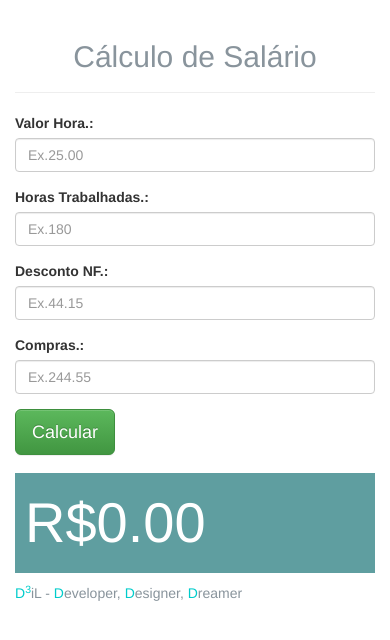
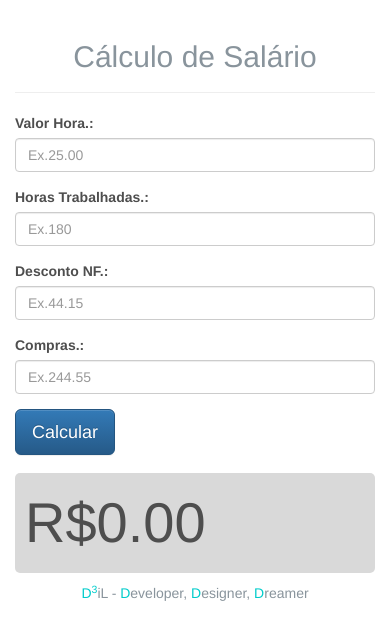
Before and after one commit to iluciano/calculaSalarioPj, a plain HTML site: page www/calcular.html in a window 390 px wide. Drawn offline with nearby package versions, Linux system fonts and the light colour scheme; some packages are replaced by stand-ins of ours.

Commit message:
V6
style

```diff
--- a/www/calcular.html
+++ b/www/calcular.html
@@ -51,15 +51,15 @@
                     <label for="txtCompras">Compras.:</label>
                     <input type="number" ng-model="valorCompras" class="form-control" id="txtCompras" placeholder="Ex.244.55">
                   </div>
-                  <button type="submit" ng-click="calcular()" class="btn btn-success btn-lg">Calcular</button>
+                  <button type="submit" ng-click="calcular()" class="btn btn-primary btn-lg">Calcular</button>
                 </form>
+                <div class="div-resultado">
+                    <p class="p-resultado">R{{resultado | currency}}</p>
+                </div>
             </div>
         </section>
         <footer>
-            <div class="container">
-                <div class="div-resultado">
-                    <p class="p-resultado">R{{resultado | currency}}</p>
-                </div>
+            <div class="container text-center">
                 <p class="p-assinatura"><span style="color:#00CCCB;">D<sup>3</sup></span>iL - <span style="color:#00CCCB;">D</span>eveloper, <span style="color:#00CCCB;">D</span>esigner, <span style="color:#00CCCB;">D</span>reamer</p>
             </div>
         </footer>
--- a/www/css/index.css
+++ b/www/css/index.css
@@ -27,14 +27,18 @@ footer h2{
     color: #89949C;
     padding-top: 20px;
 }
+.form-group label{
+    color: #4e4e4e;
+}
 .div-resultado{
     margin-top:5%;
 }
 .p-resultado{
     font-size: 4em;
-    color: #FFFFFF;
-    background-color: #5F9EA0;
+    color: #4e4e4e;
+    background-color: #d9d9d9;
     padding: 10px;
+    border-radius: 5px;
 }
 .p-assinatura{
     margin-bottom: 0;
```
